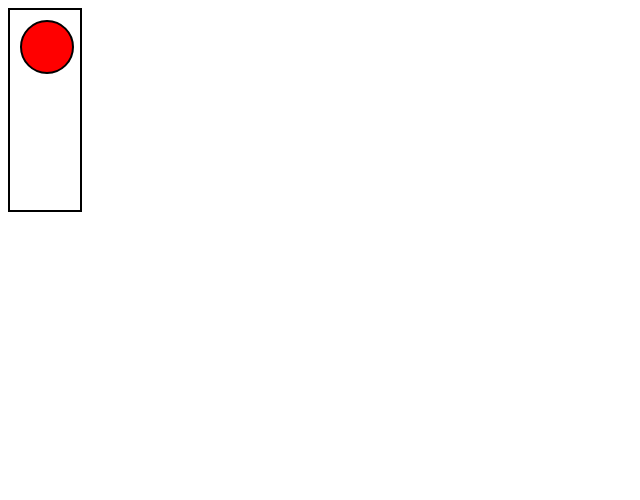
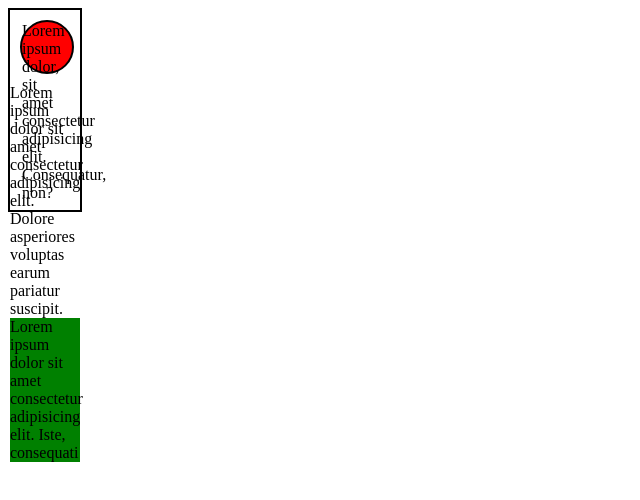
Before and after one commit to devanshdeshmukh/demo-repo-dd, a plain HTML site: page exercise2.html in a window 1280 px wide. Shown: the whole page, without its empty margins (0-640 px from the left). Drawn offline with Linux system fonts and the light colour scheme.

Commit message:
update pages

```diff
--- a/exercise2.html
+++ b/exercise2.html
@@ -8,9 +8,10 @@
 </head>
 <body>
     <div id="outer">
-        <div class="inner" id="red"></div>
-        <div class="ineer" id="yellow"></div>
-        <div class="ineer" id="green"></div>
+        <div class="inner" id="red">Lorem ipsum dolor, sit amet consectetur adipisicing elit. Consequatur, non?</div>
+        <div class="ineer" id="yellow">Lorem ipsum dolor sit amet consectetur adipisicing elit. Dolore asperiores voluptas earum pariatur suscipit.</div>
+        <div class="ineer" id="green">Lorem ipsum dolor sit amet consectetur adipisicing elit. Iste, consequati
+        </div>
     </div>
 </body>
 </html>
--- a/indec.css
+++ b/indec.css
@@ -10,10 +10,10 @@ h3{
 }
 #login{
     background-color: aqua;
-    color: rgb(245, 22, 237);
+    color: rgb(245, 234, 22);
 }
 #signup{
-    background-color: #27b961;
+    background-color: #328f57;
     color: white;
 }
 .a{
```
